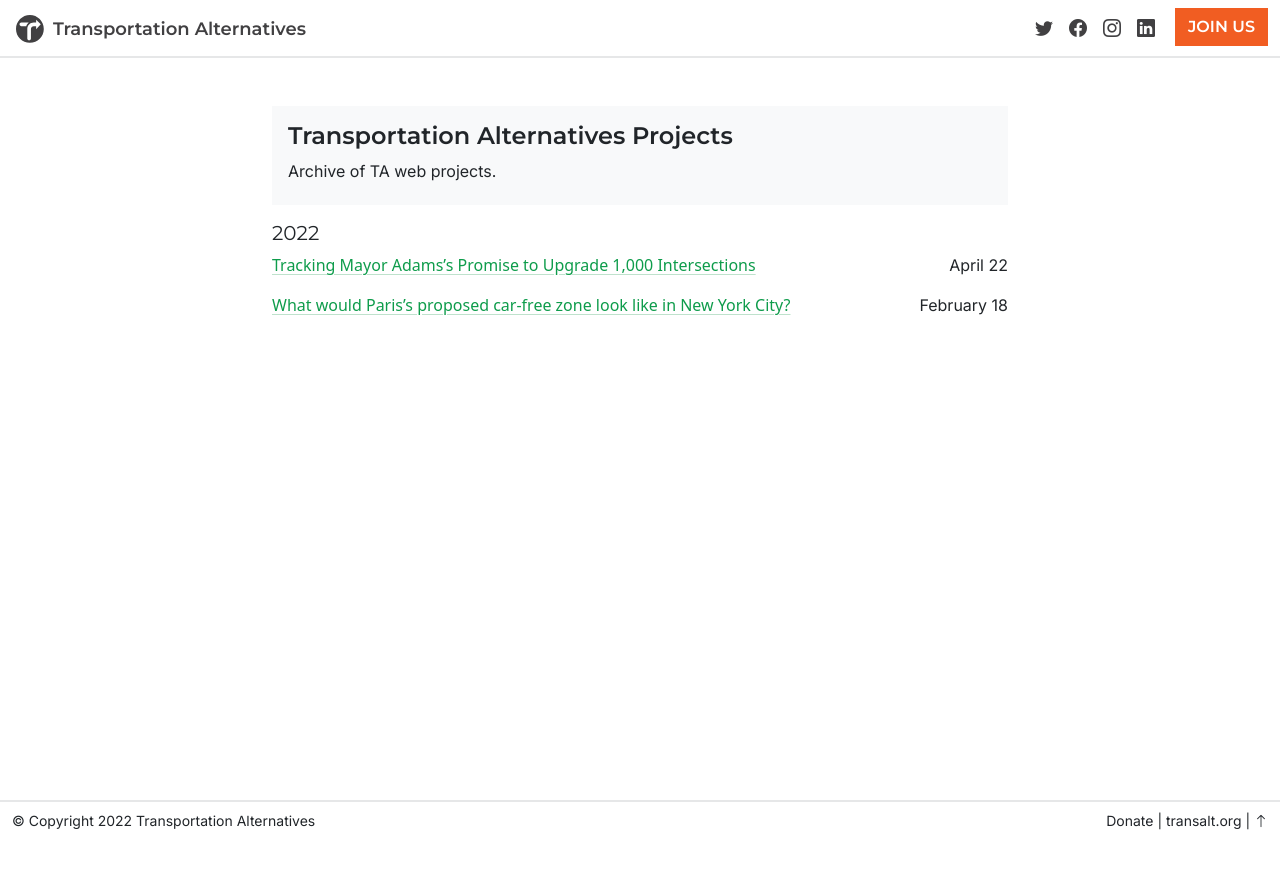
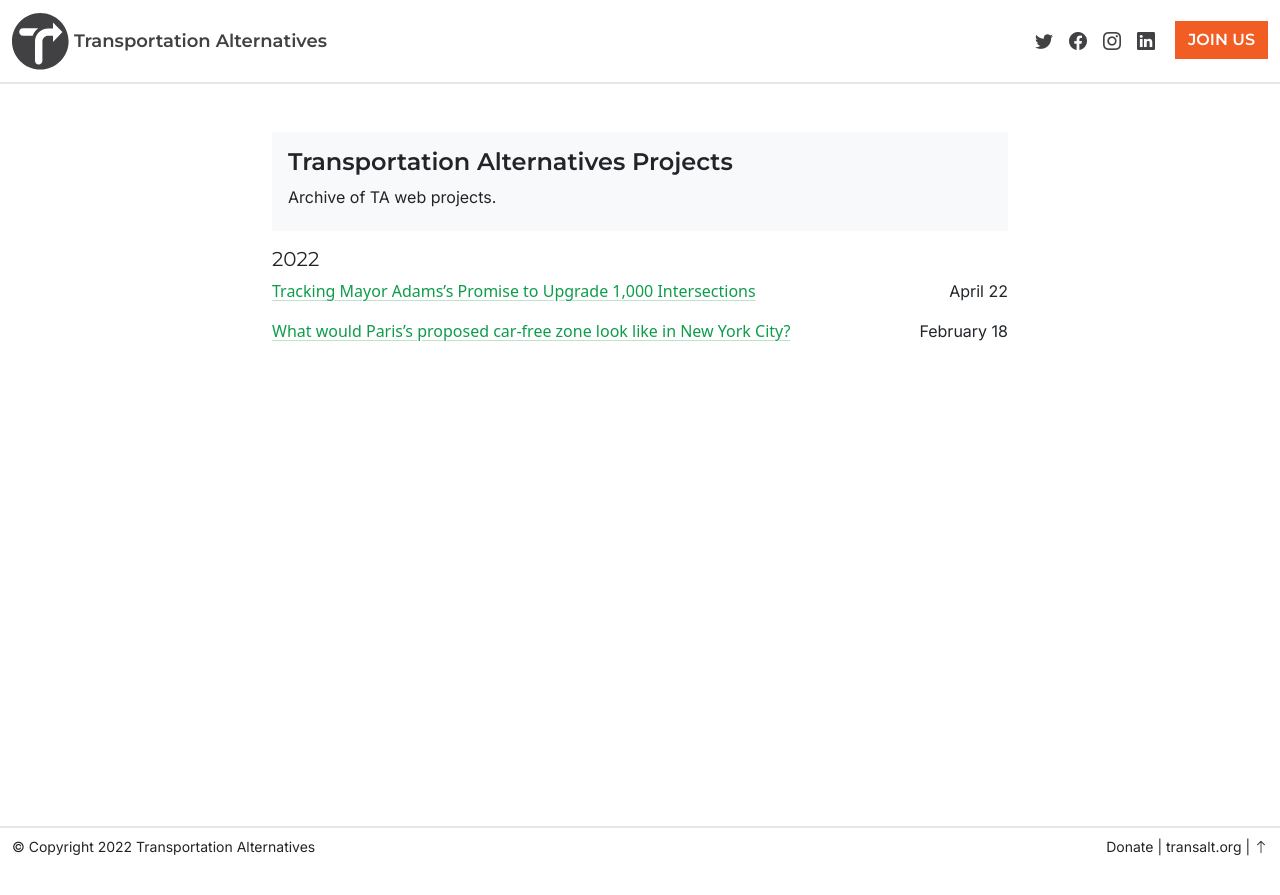
Before and after one commit to TransportationAlternatives/projects.transalt.org, a Jekyll site: the page built from index.markdown, in a window 1280 px wide. Shown: the top 895 px of the page. Built offline with Jekyll 4.4.1, drawn with Linux system fonts in a browser that asks for light colours.

Commit message:
Update header.html

```diff
--- a/_includes/header.html
+++ b/_includes/header.html
@@ -1,8 +1,8 @@
   	<header>
-  		<nav class="navbar navbar-expand-lg navbar-light pt-2">
+  		<nav class="navbar navbar-expand-sm navbar-light pt-2">
 		  <div class="container-fluid">
 		    <a class="navbar-brand" href="/">
-		    	<img src="/assets/img/t-mark-gray.svg" alt="T icon" width="36" height="28" class="d-inline-block align-middle" style="margin-bottom: 2px; margin-right: ;">
+		    	<img src="/assets/img/t-mark-gray.svg" alt="T icon" class="logo-icon d-inline-block align-middle" style="margin-bottom: 2px; margin-right: ;">
 				{% if page.shorthead %}
 					{{ page.shorthead }}
 				{% else %}
@@ -14,7 +14,7 @@
 				{% endif %}
 			</a>
 		    <button class="navbar-toggler" type="button" data-bs-toggle="collapse" data-bs-target="#navbarNav" aria-controls="navbarNav" aria-expanded="false" aria-label="Toggle navigation">
-		      <span class="navbar-toggler-icon"></span>
+		      <i class="bi bi-list"></i>
 		    </button>
 		    <div class="collapse navbar-collapse flex-grow-0" id="navbarNav">
 		      <ul class="navbar-nav">
```
